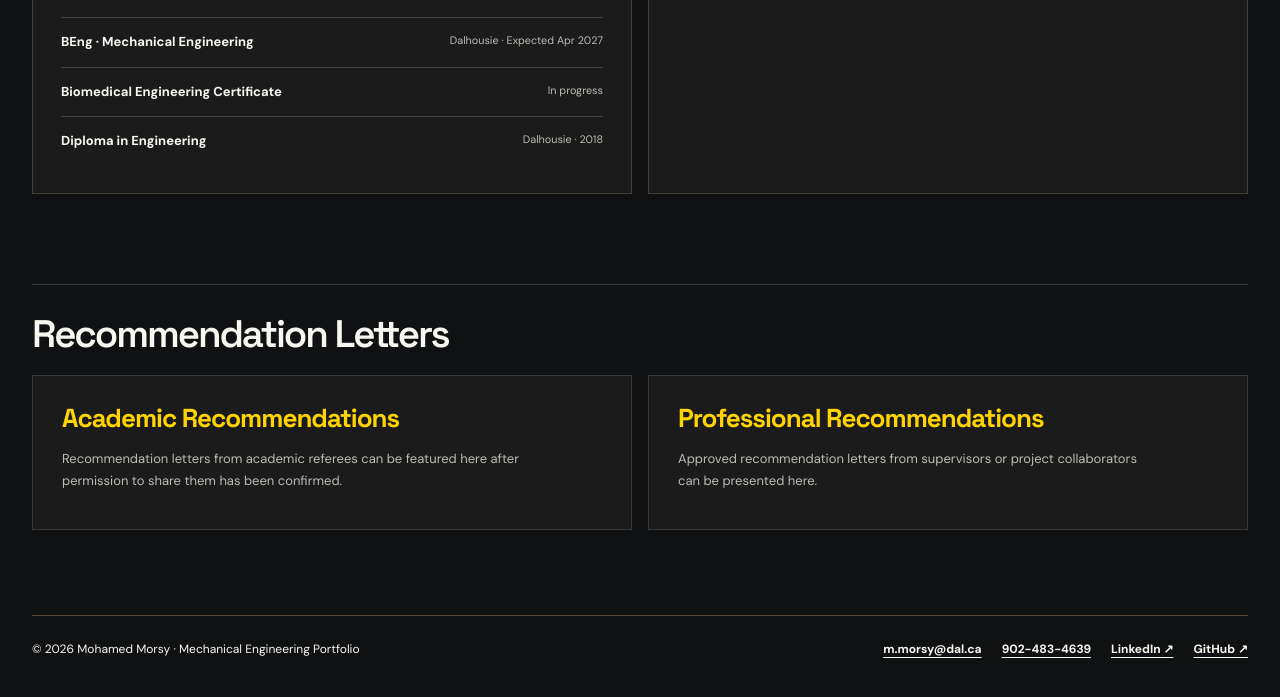
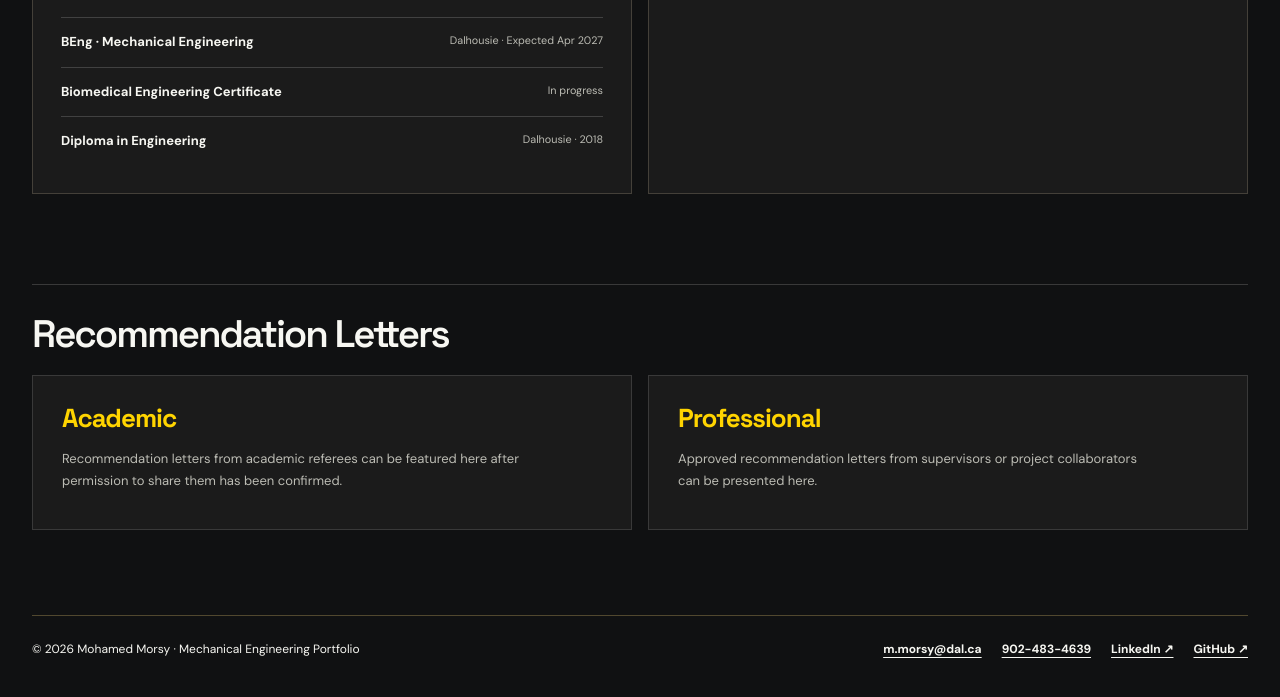
Before and after one commit to Mohamed-M-I-A-Morsy/Mohamed-M-I-A-Morsy.github.io, a plain HTML site: page index.html in a window 1280 px wide. Shown: the part 2624-3321 px from the top of the page. Drawn offline with Linux system fonts and the light colour scheme.

Commit message:
Shorten recommendation card titles to Academic and Professional

```diff
--- a/index.html
+++ b/index.html
@@ -117,13 +117,13 @@ body{background:radial-gradient(ellipse at 78% 6%,rgba(255,212,0,.055),transpare
       <div class="recommendation-grid">
         <div class="recommendation-card">
 
-          <h3>Academic Recommendations</h3>
+          <h3>Academic</h3>
           <p>Recommendation letters from academic referees can be featured here after permission to share them has been confirmed.</p>
 
         </div>
         <div class="recommendation-card">
 
-          <h3>Professional Recommendations</h3>
+          <h3>Professional</h3>
           <p>Approved recommendation letters from supervisors or project collaborators can be presented here.</p>
 
         </div>
```
